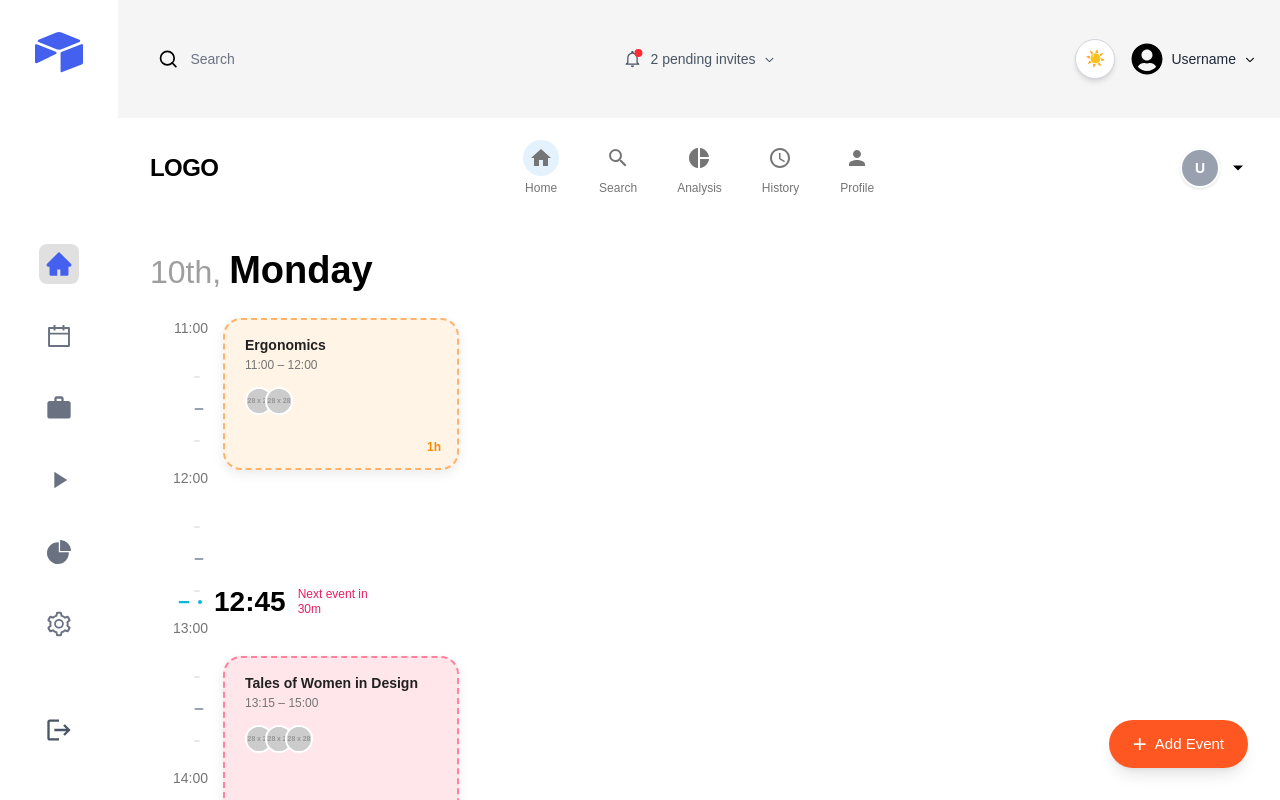
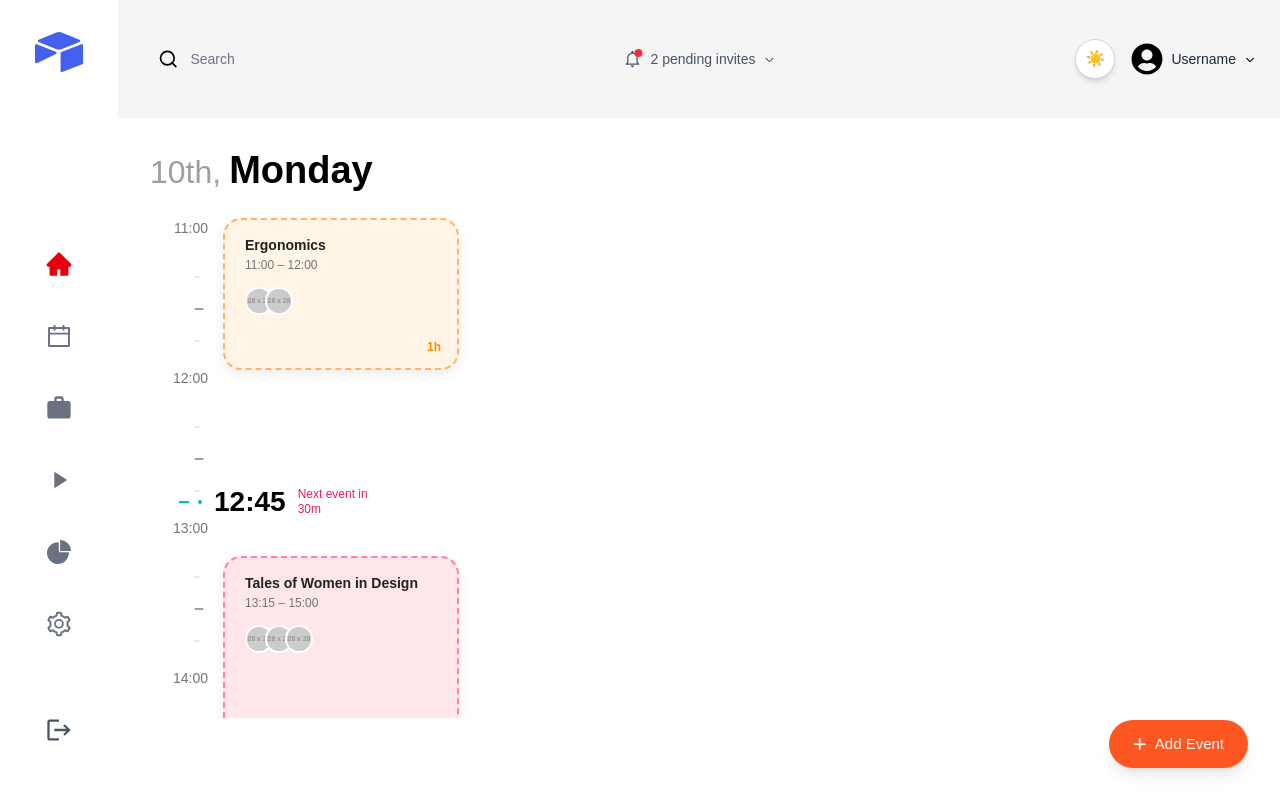
Before and after one commit to nst-sdc/Personalized-Academic-Tracker, a React (Vite) app in the folder client/: page / in a window 1280 px wide. Built offline with nearby package versions, Linux system fonts and the light colour scheme.

Commit message:
modifications

```diff
--- a/client/src/pages/Homepage/MainTimeLine.jsx
+++ b/client/src/pages/Homepage/MainTimeLine.jsx
@@ -1,4 +1,4 @@
-import React from "react";
+import React, { useState } from "react";
 import EventCard from "./EventCard";
 import { MdHome, MdSearch, MdPieChart, MdAccessTime, MdPerson } from "react-icons/md";
 import { IoMdArrowDropdown } from "react-icons/io";
@@ -42,46 +42,9 @@ const events = [
 ];
 
 const MainTimeLine = ({ darkMode }) => {
+  const [activeNav, setActiveNav] = useState("Home");
   return (
     <div className={`flex-1 flex flex-col ${darkMode ? "bg-black text-white" : "bg-white text-black"}`}>
-
-      {/* Top navbar */}
-      <nav className={`relative flex items-center justify-between h-[100px] px-8 flex-shrink-0 ${darkMode ? "bg-black" : "bg-white"}`}>
-
-        {/* Left: Logo (you can still use your actual logo image here if needed) */}
-        <div className="flex items-center space-x-2 relative">
-          <div className="text-2xl font-bold tracking-tight">LOGO</div>
-        </div>
-
-        {/* Center: Navigation icons */}
-        <div className={`flex items-center space-x-10 text-sm font-medium ${darkMode ? "text-gray-400" : "text-[#757575]"}`}>
-          {[
-            { icon: <MdHome size={24} />, label: "Home", bg: "#E3F2FD" },
-            { icon: <MdSearch size={24} />, label: "Search" },
-            { icon: <MdPieChart size={24} />, label: "Analysis" },
-            { icon: <MdAccessTime size={24} />, label: "History" },
-            { icon: <MdPerson size={24} />, label: "Profile" },
-          ].map((item, idx) => (
-            <div key={idx} className="flex flex-col items-center cursor-pointer" aria-label={`Navigate to ${item.label}`}>
-              <div
-                className="h-9 w-9 flex items-center justify-center mb-1 rounded-full"
-                style={{ backgroundColor: item.bg || "transparent" }}
-              >
-                {item.icon}
-              </div>
-              <span className="text-xs">{item.label}</span>
-            </div>
-          ))}
-        </div>
-
-        {/* Right: Profile avatar */}
-        <div className="flex items-center space-x-2">
-          <div className="w-10 h-10 rounded-full bg-gray-400 border-2 border-white shadow-sm flex items-center justify-center text-white font-semibold text-sm">
-            U
-          </div>
-          <IoMdArrowDropdown size={20} />
-        </div>
-      </nav>
 
       {/* Timeline Area */}
       <main className={`relative flex-1 overflow-y-auto ${darkMode ? "bg-gray-" : "bg-Whhite"}`}
--- a/client/src/pages/Homepage/Sidebar.jsx
+++ b/client/src/pages/Homepage/Sidebar.jsx
@@ -38,13 +38,11 @@ const Sidebar = ({ darkMode }) => {
               to={item.path}
               title={item.alt}
               className={({ isActive }) =>
-                `relative w-10 h-10 flex items-center justify-center rounded-lg cursor-pointer transition-colors duration-200 ${
-                  isActive ? "bg-[#e0e0e0]" : ""
-                }`
+                `relative w-10 h-10 flex items-center justify-center rounded-lg cursor-pointer transition-colors duration-200`
               }
             >
               {({ isActive }) => (
-                <div className={`transition duration-200 ${isActive ? "text-[#4361ee]" : "text-gray-500"}`}>
+                <div className={`transition duration-200 ${isActive ? "text-red-600" : "text-gray-500"}`}>
                   {item.icon}
                 </div>
               )}
```
